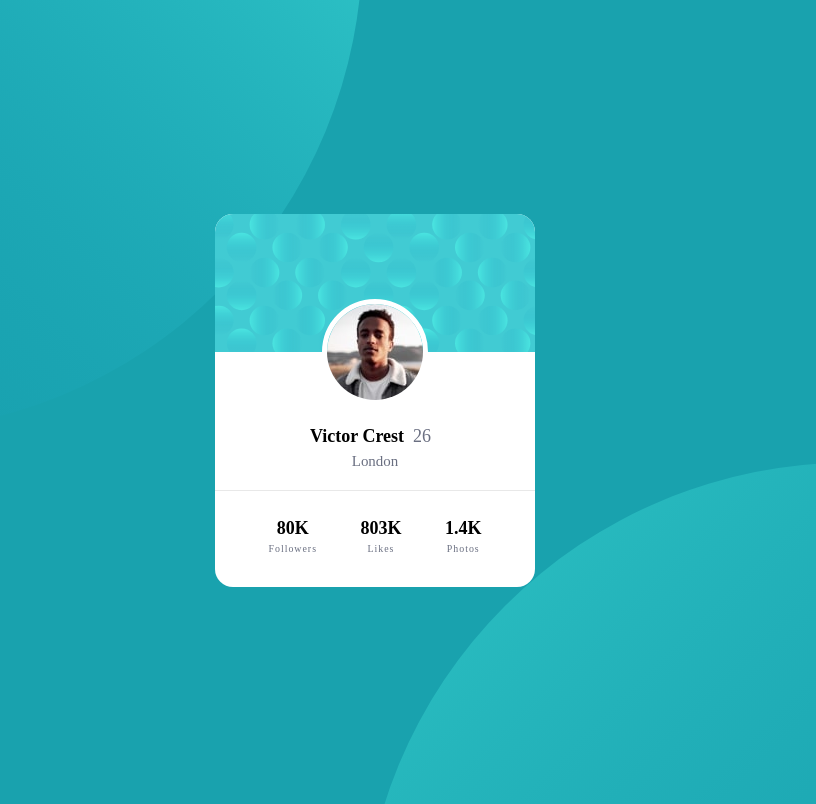
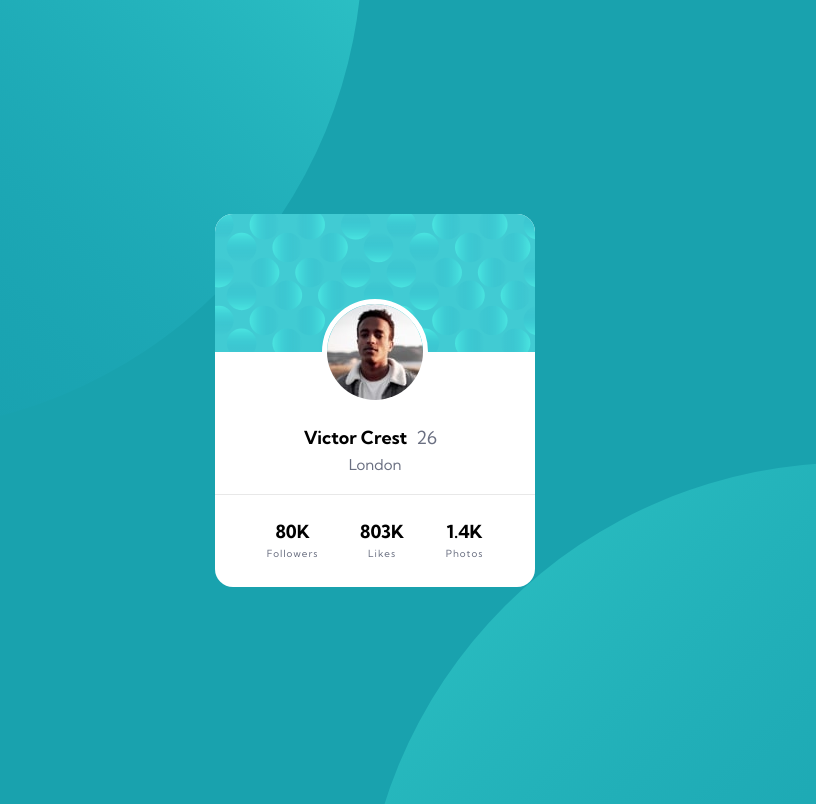
Before and after one commit to RodrigoHLC/FrontEndMentor-Profile-Card, a plain HTML site: page index.html in a window 1280 px wide. Shown: the top 804 px of the page, without its empty margins (345-1161 px from the left). Drawn offline with Linux system fonts and the light colour scheme.

Commit message:
Added font link

```diff
--- a/index.html
+++ b/index.html
@@ -5,6 +5,7 @@
         <meta charset="utf-8">
         <meta name="viewport" content="width=device-width, initial-scale=1.0">
         <link rel="stylesheet" href="./styles.css">
+        <link href="https://fonts.googleapis.com/css2?family=Kumbh+Sans:wght@400;700&display=swap" rel="stylesheet">
     </head>
     <body>
         <div class="card">
```
